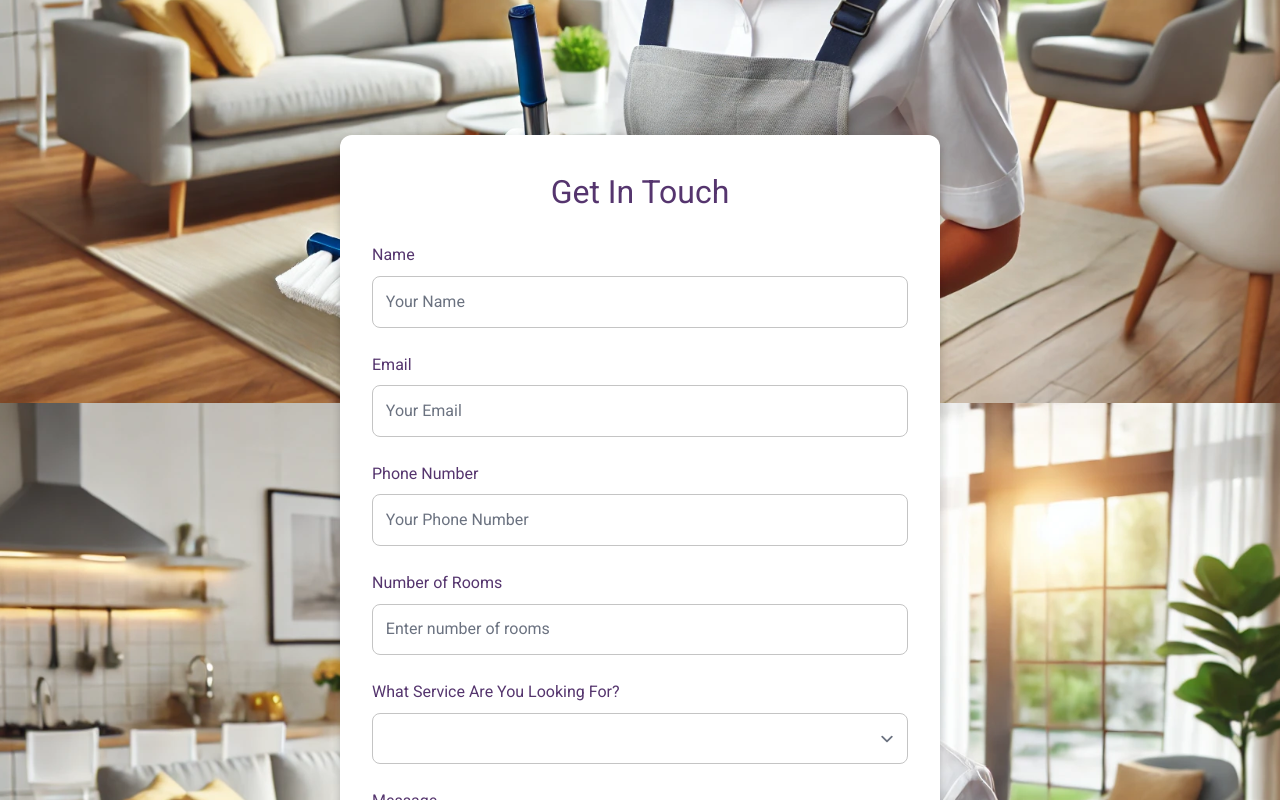
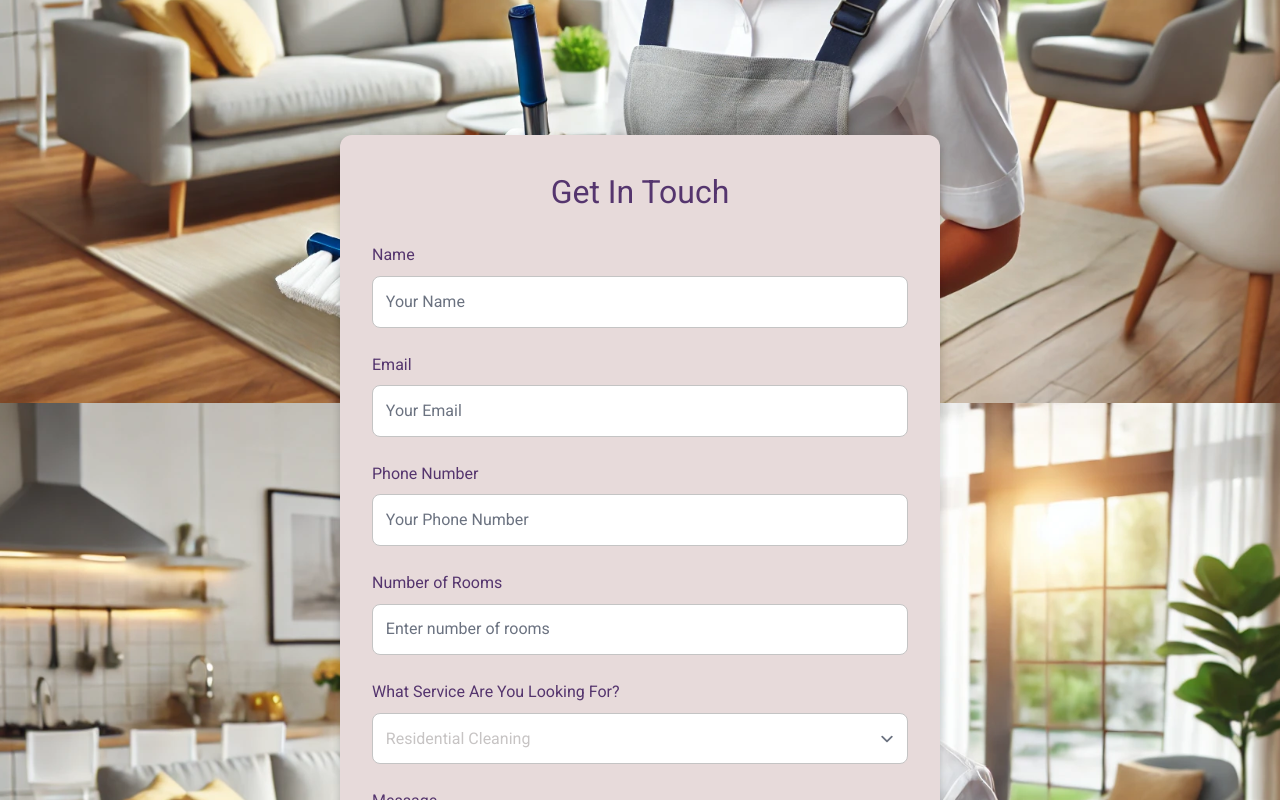
Before and after one commit to 0Jsnipes/Ultraclean, a React (Vite) app: page /contact in a window 1280 px wide. Shown: the part 480-1280 px from the top of the page. Built offline with nearby package versions, Linux system fonts and the light colour scheme.

Commit message:
fixed links on cleaning cards

```diff
--- a/src/pages/homepage/components/CleaningCard.jsx
+++ b/src/pages/homepage/components/CleaningCard.jsx
@@ -48,7 +48,7 @@
           </p>
           {showButtons && (
             <button className="cleaning-button">
-              <Link to="/deep-cleaning">I Need Deep Cleaning</Link>
+              <Link to="/contact">I Need Deep Cleaning</Link>
             </button>
           )}
         </div>
@@ -74,7 +74,7 @@
           </p>
           {showButtons && (
             <button className="cleaning-button">
-              <Link to="/routine-cleaning">I Need Routine Cleaning</Link>
+              <Link to="/contact">I Need Routine Cleaning</Link>
             </button>
           )}
         </div>
--- a/src/styles/ContactPage.css
+++ b/src/styles/ContactPage.css
@@ -6,7 +6,7 @@
     background-attachment: fixed; /* Make the image stay fixed while scrolling */
     height: 100%;
     min-height: 0;
-    color: #ffffff; /* Ensure text is readable */
+    color: #c7c4c4; /* Ensure text is readable */
   }
 
   /* Adjust the Header, Input Form, and Footer to blend well */
--- a/src/styles/InputForm.css
+++ b/src/styles/InputForm.css
@@ -1,5 +1,5 @@
 .input-form {
-    background-color: #ffffff;
+    background-color: #e7dada;
     border-radius: 12px;
     box-shadow: 0 4px 8px rgba(0, 0, 0, 0.2);
     padding: 2rem;
```
